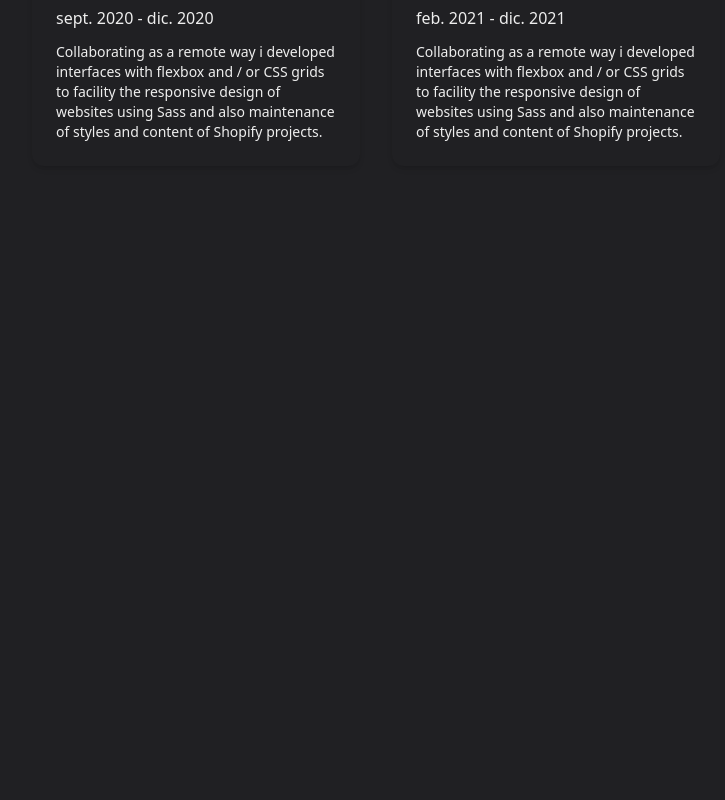
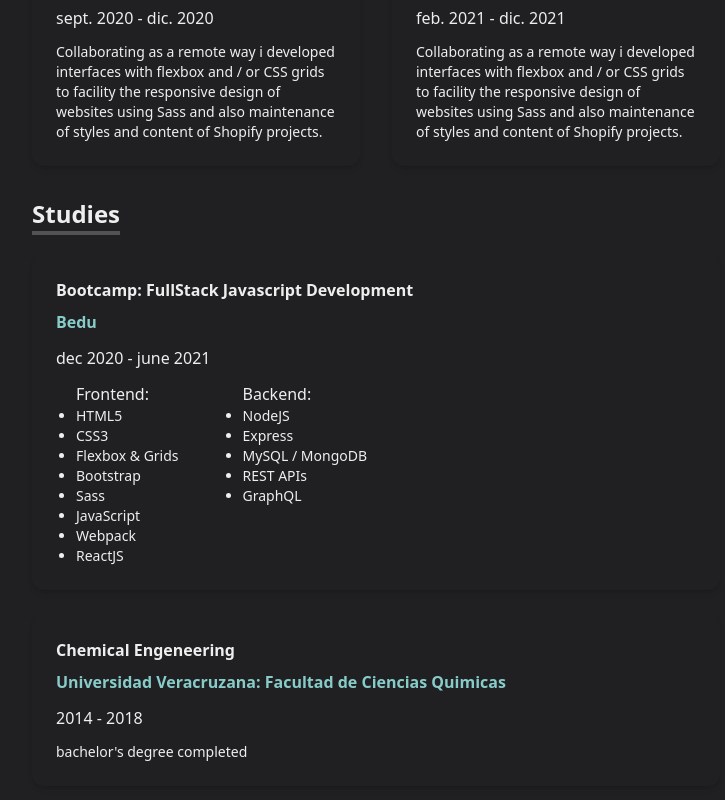
Before and after one commit to armandopbringas/armandopbringas.dev, a Next.js app: page / in a window 1280 px wide. Shown: the part 966-1766 px from the top of the page, without its empty margins (264-989 px from the left). Before the commit the page ends 1172 px from the top, so only its background shows below. Built offline with nearby package versions, Linux system fonts and the light colour scheme.

Commit message:
education component created

```diff
--- /dev/null
+++ b/components/education/education.module.css
@@ -0,0 +1,78 @@
+.education-container {
+  @apply
+  mt-8
+  px-10
+  md:px-0
+}
+
+.education-section-title {
+  @apply
+  text-2xl
+  font-semibold
+  underline
+  decoration-4
+  underline-offset-8
+  decoration-lihgt-gray
+}
+
+
+.eduaction-job-card {
+  @apply
+  p-6
+  ml-0
+  mt-6
+  shadow-md
+  text-left
+  rounded-xl
+  col-span-full
+}
+
+.job-card-degree {
+  @apply
+  mb-2
+  text-base
+  font-semibold
+}
+
+.job-card-school {
+  @apply
+  mb-2
+  font-semibold
+  text-light-blue
+}
+
+.job-card-date {
+  @apply
+  my-3
+  font-medium
+}
+
+.education-tech-items {
+  @apply
+  flex
+  ml-5
+  text-sm
+  gap-x-16
+  list-disc
+  font-extralight
+}
+
+.subject-title,
+.subject-title {
+  @apply
+  text-base
+  font-medium
+}
+
+.education-tech-item {
+  @apply
+  text-sm
+  list-disc
+  font-extralight
+}
+
+.education-tech-decription {
+  @apply
+  text-sm
+  font-extralight
+}
--- /dev/null
+++ b/components/education/index.js
@@ -0,0 +1,62 @@
+import { studies } from '../../content/education.content'
+import styles from './education.module.css'
+
+const EducationCard = () => {
+  return (
+    <>
+      {studies.map((item, index) => {
+        return (
+          <div className={styles['eduaction-job-card']} key={index}>
+            <p className={styles['job-card-degree']}>{item.degree}</p>
+            <p className={styles['job-card-school']}>{item.school}</p>
+            <p className={styles['job-card-date']}>{item.date}</p>
+            <div className={styles['education-tech-items']}>
+              <ul>
+                <h3 className={styles['subject-title']}>{item.frontendTitle}</h3>
+                {item.frontend?.map((techItem, index) => {
+                  return (
+                    <li
+                      key={index}
+                      className={styles['education-tech-item']}
+                    >
+                      {techItem}
+                    </li>
+                  );
+                })}
+              </ul>
+              <ul>
+                <h3 className={styles['subject-title']}>{item.backendTitle}</h3>
+                {item.backend?.map((techItem, index) => {
+                  return (
+                    <li
+                      key={index}
+                      className={styles['education-tech-item']}
+                    >
+                      {techItem}
+                    </li>
+                  );
+                })}
+              </ul>
+            </div>
+            <p className={styles['education-tech-decription']}>
+              {item.description}
+            </p>
+          </div>
+        );
+      })}
+    </>
+  );
+}
+
+const Education = () => {
+  return (
+    <section className={styles['education-container']}>
+      <h2 className={styles['education-section-title']}>
+        Studies
+      </h2>
+      <EducationCard />
+    </section>
+  );
+}
+
+export default Education;
--- /dev/null
+++ b/content/education.content.js
@@ -0,0 +1,32 @@
+export const studies = [
+  {
+    degree: "Bootcamp: FullStack Javascript Development",
+    school: "Bedu",
+    date: "dec 2020 - june 2021",
+    frontendTitle: "Frontend:",
+    frontend: [
+      "HTML5",
+      "CSS3",
+      "Flexbox & Grids",
+      "Bootstrap",
+      "Sass",
+      "JavaScript",
+      "Webpack",
+      "ReactJS"
+    ],
+    backendTitle: "Backend:",
+    backend: [
+      "NodeJS",
+      "Express",
+      "MySQL / MongoDB",
+      "REST APIs",
+      "GraphQL"
+    ]
+  },
+  {
+    degree: "Chemical Engeneering",
+    school: "Universidad Veracruzana: Facultad de Ciencias Quimicas",
+    date: "2014 - 2018",
+    description: "bachelor's degree completed"
+  }
+]
--- a/pages/index.js
+++ b/pages/index.js
@@ -5,11 +5,13 @@ import styles from '../styles/Home.module.css'
 import ProfileCard from '../components/profile-card'
 import Skills from '../components/skills'
 import Experience from '../components/experience'
+import Education from '../components/education'
 
 // Components content
 import profileCardContent from '../content/profile-card.content'
 import skillsContent from '../content/skills.content'
 import jobExperience from '../content/experience.content'
+import studies from '../content/education.content'
 
 export default function Home() {
   return (
@@ -23,6 +25,7 @@ export default function Home() {
         <ProfileCard {...profileCardContent}/>
         <Skills {...skillsContent}/>
         <Experience {...jobExperience}/>
+        <Education {...studies}/>
       </main>
     </div>
   )
--- a/styles/Home.module.css
+++ b/styles/Home.module.css
@@ -1,16 +1,16 @@
 .container {
   @apply
-  x-sm:px-10
-  md:px-0
   h-screen
   min-h-screen
+  md:px-0
+  x-sm:px-10
 }
 
 .main {
   @apply
   px-0
+  my-16
   py-10
-  my-16
   mx-auto
   max-w-3xl
   rounded
```
